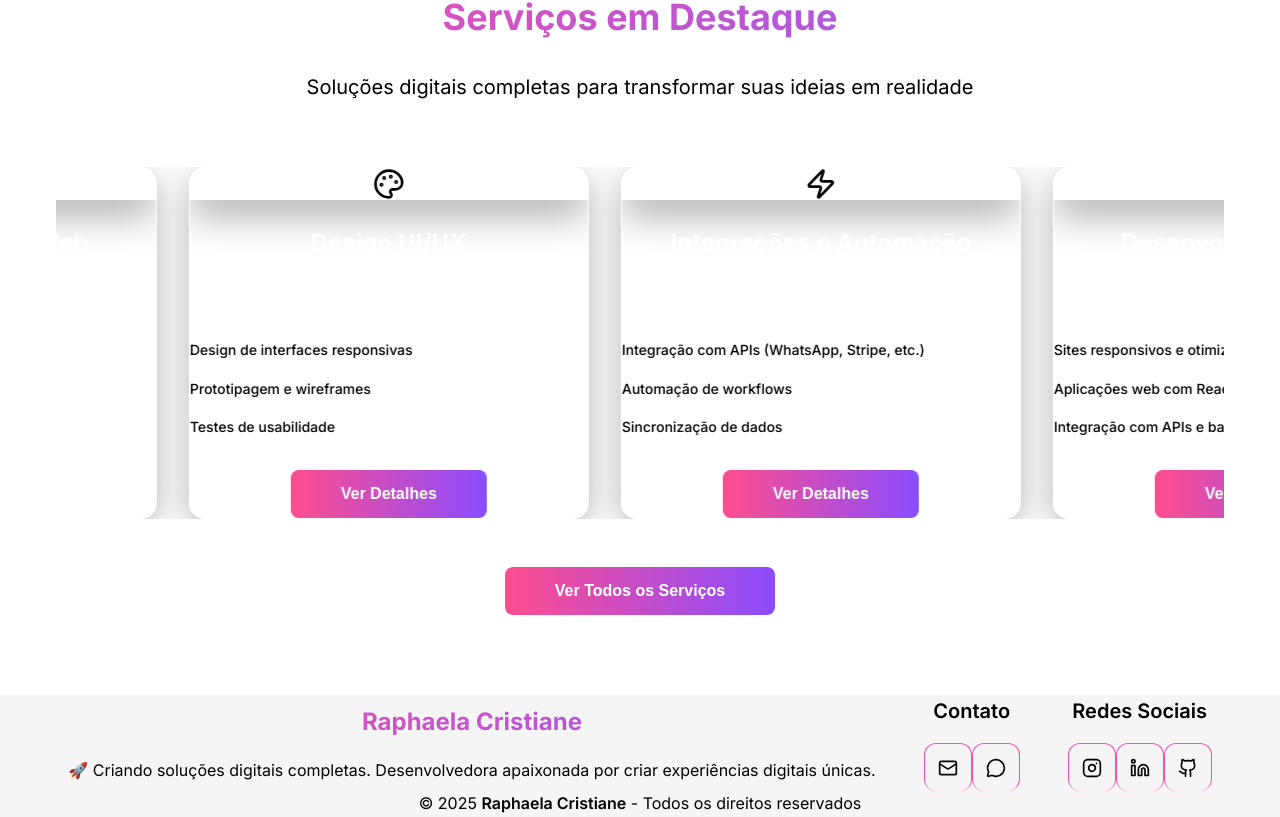
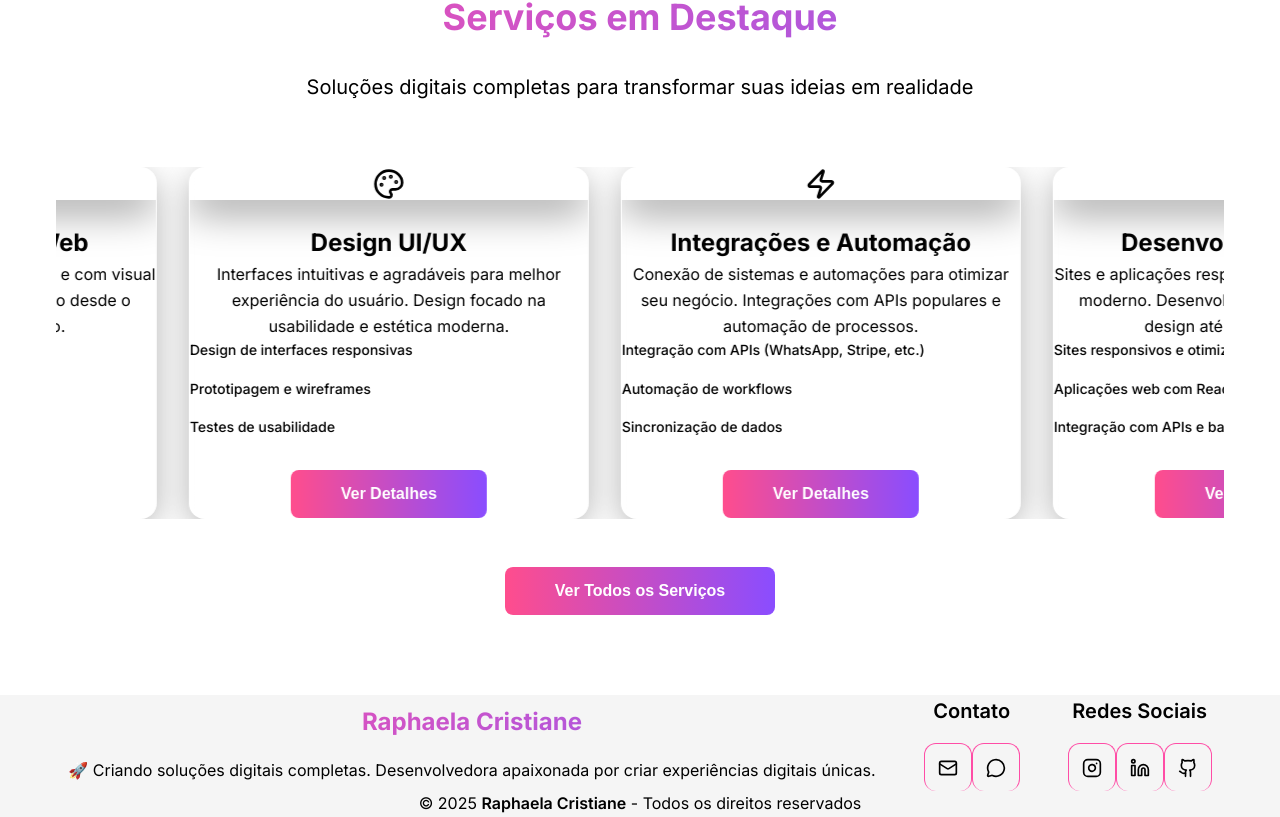
Before and after one commit to Raphaelacristiane667/portfolio-raphaela-cristiane, a Next.js app: page / in a window 1280 px wide. Shown: the part 2907-3724 px from the top of the page. Built offline with nearby package versions, Linux system fonts and the light colour scheme.

Commit message:
fix(theme): ajustar textos do carrossel (FeaturedServices) para dark/light via classes

```diff
--- a/src/components/FeaturedServices.tsx
+++ b/src/components/FeaturedServices.tsx
@@ -92,7 +92,7 @@ export default function FeaturedServices() {
   }, []);
 
   return (
-    <section className="featured-services-section py-20 overflow-hidden" style={{ backgroundColor: 'var(--color-dark)' }}>
+    <section className="featured-services-section py-20 overflow-hidden bg-white dark:bg-[var(--color-dark)]">
       <div className="container-custom">
         <motion.div
           initial={{ opacity: 0, y: 30 }}
@@ -101,10 +101,10 @@ export default function FeaturedServices() {
           viewport={{ once: true }}
           className="text-center mb-16"
         >
-          <h2 className="text-4xl md:text-5xl font-bold mb-6 text-gradient">
+          <h2 className="text-4xl md:text-5xl font-bold mb-6 text-gradient text-gray-900 dark:text-white">
             Serviços em Destaque
           </h2>
-          <p className="text-xl max-w-3xl mx-auto leading-relaxed" style={{ color: 'var(--color-light-gray)' }}>
+          <p className="text-xl max-w-3xl mx-auto leading-relaxed text-gray-700 dark:text-gray-300">
             Soluções digitais completas para transformar suas ideias em realidade
           </p>
         </motion.div>
@@ -197,9 +197,8 @@ export default function FeaturedServices() {
                       </div>
 
                       <CardTitle
-                        className="text-2xl font-bold text-center mb-3 transition-all duration-500 group-hover:text-transparent group-hover:bg-clip-text"
+                        className="text-2xl font-bold text-center mb-3 transition-all duration-500 group-hover:text-transparent group-hover:bg-clip-text text-gray-900 dark:text-white"
                         style={{
-                          color: 'var(--color-white)',
                           background: `linear-gradient(135deg, ${service.color})`,
                           backgroundClip: 'text',
                           WebkitBackgroundClip: 'text'
@@ -209,8 +208,7 @@ export default function FeaturedServices() {
                       </CardTitle>
 
                       <CardDescription
-                        className="text-center leading-relaxed transition-all duration-500 text-base"
-                        style={{ color: 'rgba(255, 255, 255, 0.85)' }}
+                        className="text-center leading-relaxed transition-all duration-500 text-base text-gray-700 dark:text-gray-300"
                       >
                         {service.description}
                       </CardDescription>
@@ -233,8 +231,7 @@ export default function FeaturedServices() {
                               <div className="w-1 h-1 bg-white rounded-full opacity-80"></div>
                             </div>
                             <span
-                              className="text-sm leading-relaxed transition-all duration-500 font-medium"
-                              style={{ color: 'rgba(255, 255, 255, 0.9)' }}
+                              className="text-sm leading-relaxed transition-all duration-500 font-medium text-gray-700 dark:text-gray-200"
                             >
                               {feature}
                             </span>
```
